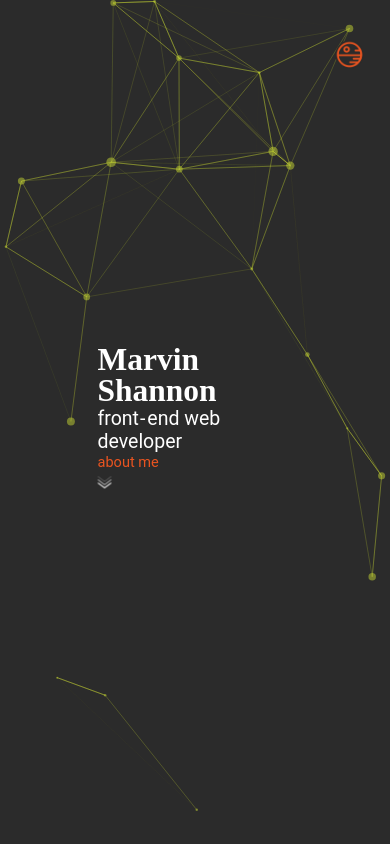
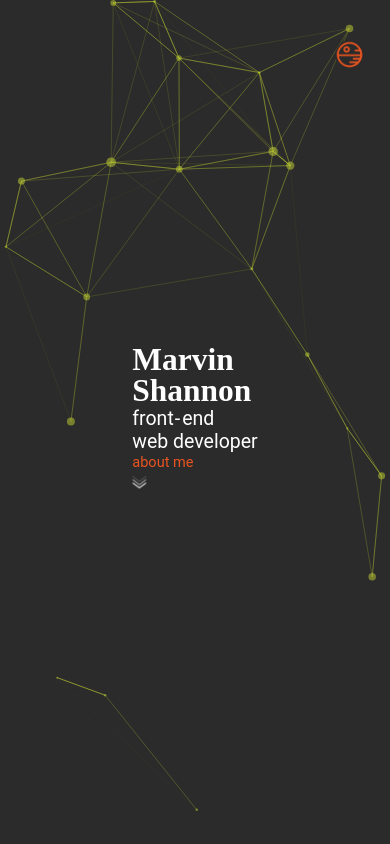
Before and after one commit to Marv1985/portfolio, a React (Create React App) app: page / in a window 390 px wide. Shown: the top 844 px of the page. Built offline with nearby package versions, Linux system fonts and the light colour scheme; a web font is replaced by a local one.

Commit message:
header text wasnt exactly centre on smaller screens so incorporated a media query

```diff
--- a/src/Header/Components/HeaderIntro.js
+++ b/src/Header/Components/HeaderIntro.js
@@ -5,7 +5,7 @@ export default function HeaderIntro() {
     <div className="intro">
       <h1>Marvin Shannon</h1>
       <span>
-        front<span className="hyphen">-</span>end web developer
+        front<span className="hyphen">-</span>end web&nbsp;developer
       </span>
       <div className="about">
         <span id="about-me">about me</span>
--- a/src/Header/Css/index.css
+++ b/src/Header/Css/index.css
@@ -18,6 +18,15 @@
   -ms-transform: translate(-50%, -50%);
   -o-transform: translate(-50%, -50%);
 }
+
+/* keep header centered */
+@media screen and (max-width: 541px) {
+  .intro{
+    width: min-content;
+  }
+
+}
+
 .intro h1 {
   font-family: var(--font-header);
   font-size: calc(var(--font-size-large) + 3.2vw);
```
